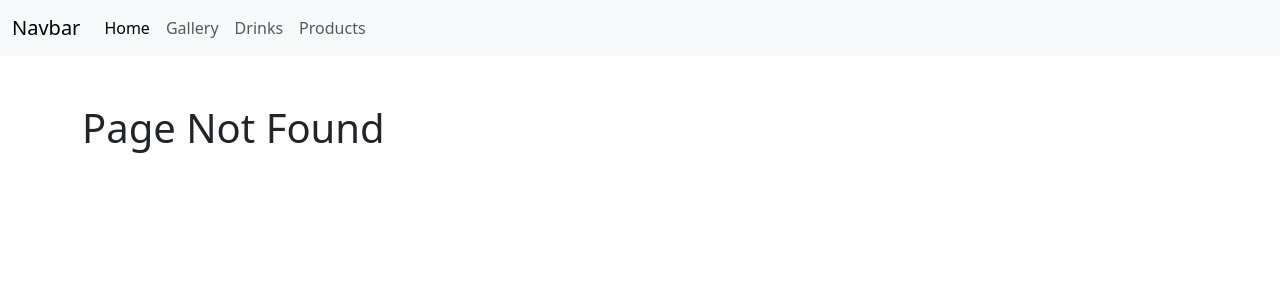
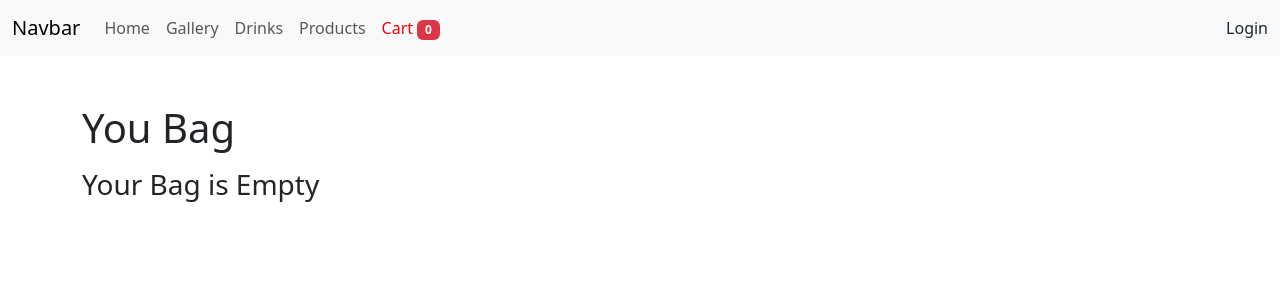
Before and after one commit to parthsinghblaze/6-feb-react-lecture, a React (Create React App) app: page /cart in a window 1280 px wide. Before the commit this address had no page. Shown: the top 300 px of the page. Built offline with nearby package versions, Linux system fonts and the light colour scheme.

Commit message:
cart, private route

```diff
--- a/src/App.js
+++ b/src/App.js
@@ -1,47 +1,62 @@
-import React from 'react'
+import React, {useState, createContext } from "react";
 // import { BrowserRouter, createBrowserRouter, RouterProvider } from 'react-router-dom'
-import { BrowserRouter, Route, Routes } from 'react-router-dom'
-import Header from './component/Header'
-import Cocktail from './pages/Cocktail'
-import Gallery from './pages/Gallery'
-import Home from './pages/Home'
-import NotFound from './pages/NotFound'
-import Product from './pages/Product'
-import ProductDetail from './pages/ProductDetail'
-import CocktailDetail from './pages/CocktailDetail'
+import { BrowserRouter, Route, Routes } from "react-router-dom";
+import Header from "./component/Header";
+import Cocktail from "./pages/Cocktail";
+import Gallery from "./pages/Gallery";
+import Home from "./pages/Home";
+import NotFound from "./pages/NotFound";
+import Product from "./pages/Product";
+import ProductDetail from "./pages/ProductDetail";
+import CocktailDetail from "./pages/CocktailDetail";
+import Login from "./pages/Login";
+import PrivateRoute from "./component/PrivateRoute";
+import Cart from "./pages/Cart";
 
+export const LoginWrapper = createContext();
 
-// const myRouter = createBrowserRouter([
-//   {
-//     path: "/",
-//     element: <Home />
-//   },
-//   {
-//     path: "/gallery",
-//     element: <Gallery />
-//   }
-// ])
+function getLocalStorageValue() {
+  let isLogin = localStorage.getItem('isLogin')
+
+  if(isLogin) {
+    return true
+  } else {
+    return false
+  }
+
+}
 
 function App() {
+
+  const [isLogin, setIsLogin] = useState(getLocalStorageValue());
+  const [cart, setCart] = useState([])
+  const [showAlert, setShowAlert] = useState(false);
+
   return (
     <>
-    <BrowserRouter>
-    <Header />
-      <Routes>
-        <Route path='/' element={<Home />} />
-        <Route path='/gallery' element={<Gallery />} />
-        <Route path='/cocktail-drinks' element={<Cocktail />} />
-        <Route path='/cocktail-drink/:cocktailId' element={<CocktailDetail />} />
-        <Route path='/product' element={<Product />} />
-        <Route path='/product/:id' element={<ProductDetail />} />
-        <Route path='*' element={<NotFound />} />
-      </Routes>
-    </BrowserRouter>
+      <BrowserRouter>
+        <LoginWrapper.Provider value={ { isLogin, setIsLogin, cart, setCart, showAlert, setShowAlert }}>
+          <Header />
+          <Routes>
+            <Route path="/" element={<Home />} />
+            <Route path="/gallery" element={<Gallery />} />
+            <Route path="/cocktail-drinks" element={<PrivateRoute><Cocktail /></PrivateRoute>} />
+            <Route
+              path="/cocktail-drink/:cocktailId"
+              element={<PrivateRoute><CocktailDetail /></PrivateRoute>}
+            />
+            <Route path="/product" element={<PrivateRoute><Product /></PrivateRoute>} />
+            <Route path="/product/:id" element={<ProductDetail />} />
+            <Route path="/login" element={<Login />} />
+            <Route path="/cart" element={<Cart />} />
+            <Route path="*" element={<NotFound />} />
+          </Routes>
+        </LoginWrapper.Provider>
+      </BrowserRouter>
       {/* <Header /> */}
       {/* <RouterProvider router={myRouter} /> */}
     </>
-
-  )
+  );
 }
 
-export default App
+export default App;
--- a/src/component/Header.jsx
+++ b/src/component/Header.jsx
@@ -1,7 +1,18 @@
-import React from "react";
-import { Link } from "react-router-dom";
+import React, { useContext } from "react";
+import { Link, useNavigate, NavLink } from "react-router-dom";
+import { LoginWrapper } from "../App";
 
 function Header() {
+  const { isLogin, setIsLogin, cart } = useContext(LoginWrapper);
+
+  const navigate = useNavigate();
+
+  function handleLogout() {
+    setIsLogin(false);
+    localStorage.removeItem("isLogin");
+    navigate("/");
+  }
+
   return (
     <nav className="navbar navbar-expand-lg bg-body-tertiary">
       <div className="container-fluid">
@@ -22,27 +33,41 @@ function Header() {
         <div className="collapse navbar-collapse" id="navbarNavDropdown">
           <ul className="navbar-nav">
             <li className="nav-item">
-              <Link to="/" className="nav-link active" aria-current="page">
+              <NavLink to="/" className="nav-link" aria-current="page">
                 Home
-              </Link>
+              </NavLink>
             </li>
             <li className="nav-item">
-              <Link to="/gallery" className="nav-link">
+              <NavLink to="/gallery" className="nav-link">
                 Gallery
-              </Link>
+              </NavLink>
             </li>
             <li className="nav-item">
-              <Link to="/cocktail-drinks" className="nav-link">
+              <NavLink to="/cocktail-drinks" className="nav-link">
                 Drinks
-              </Link>
+              </NavLink>
             </li>
             <li className="nav-item">
-              <Link to="/product" className="nav-link">
+              <NavLink to="/product" className="nav-link">
                 Products
-              </Link>
+              </NavLink>
+            </li>
+            <li className="nav-item">
+              <NavLink to="/cart" className="nav-link">
+                Cart <span className="badge bg-danger">{cart.length}</span>
+              </NavLink>
             </li>
           </ul>
         </div>
+        {isLogin ? (
+          <button className="btn btn-danger" onClick={() => handleLogout()}>
+            Logout
+          </button>
+        ) : (
+          <NavLink className="nav-link" to="/login">
+            Login
+          </NavLink>
+        )}
       </div>
     </nav>
   );
--- /dev/null
+++ b/src/component/PrivateRoute.jsx
@@ -0,0 +1,15 @@
+import React, { useContext } from "react";
+import { LoginWrapper } from "../App";
+import { Navigate } from "react-router-dom";
+
+function PrivateRoute({ children }) {
+  const { isLogin } = useContext(LoginWrapper);
+
+  if (isLogin) {
+    return <div>{children}</div>;
+  } else {
+    return <Navigate to="/login" />;
+  }
+}
+
+export default PrivateRoute;
--- /dev/null
+++ b/src/pages/Cart.jsx
@@ -0,0 +1,25 @@
+import React, { useContext } from "react";
+import { LoginWrapper } from "../App";
+
+function Cart() {
+  const { isCart, cart } = useContext(LoginWrapper);
+
+  return (
+    <div className="container py-5">
+      <h1 className="mb-3">You Bag</h1>
+
+      {cart.length === 0 && <h3>Your Bag is Empty</h3>}
+
+      {cart.map((item) => {
+        const { image, name } = item;
+        return (
+          <div className="d-flex gap-5 align-items-center mb-4">
+            <img src={image} width="50px" /> <h3>{name}</h3>
+          </div>
+        );
+      })}
+    </div>
+  );
+}
+
+export default Cart;
--- a/src/pages/CocktailDetail.jsx
+++ b/src/pages/CocktailDetail.jsx
@@ -1,6 +1,7 @@
-import React, { useEffect, useState } from "react";
+import React, { useContext, useEffect, useState } from "react";
 import { useLocation, useNavigate, useParams } from "react-router-dom";
 import Loader from "../component/Loader";
+import { LoginWrapper } from "../App";
 
 function CocktailDetail() {
   const [cocktailDetail, setCocktailDetail] = useState({});
@@ -8,6 +9,10 @@ function CocktailDetail() {
   const drinks = useParams();
   const { cocktailId } = drinks;
   const { state } = useLocation();
+
+  const { setCart, cart, showAlert, setShowAlert } = useContext(LoginWrapper);
+
+  console.log("cart", cart);
 
   const navigate = useNavigate();
 
@@ -38,12 +43,31 @@ function CocktailDetail() {
     strIngredient3,
   } = cocktailDetail;
 
+  function removeAlert() {
+    setTimeout(() => {
+      setShowAlert(false);
+    }, 3000);
+  }
+
+  function handleCart(para) {
+    setCart([...cart, para]);
+    setShowAlert(true);
+    removeAlert();
+  }
+
+  console.log("cart", cart);
+
   if (isLoading) {
     return <Loader />;
   }
 
   return (
     <div className="container py-5">
+      {showAlert && (
+        <div className="alert alert-primary" role="alert">
+          Drinks Added To your cart
+        </div>
+      )}
       <button
         onClick={() => navigate("/cocktail-drinks")}
         className="btn btn-primary"
@@ -66,6 +90,17 @@ function CocktailDetail() {
             <li>{strIngredient2}</li>
             {strIngredient3 && <li>{strIngredient3}</li>}
           </ul>
+          <button
+            className="btn btn-warning"
+            onClick={() =>
+              handleCart({
+                image: cocktailDetail.strDrinkThumb,
+                name: cocktailDetail.strDrink,
+              })
+            }
+          >
+            Add To Cart
+          </button>
         </div>
       </div>
     </div>
--- /dev/null
+++ b/src/pages/Login.jsx
@@ -0,0 +1,26 @@
+import React, { useContext } from "react";
+import { LoginWrapper } from "../App";
+import { useNavigate } from "react-router-dom";
+
+function Login() {
+  const { isLogin, setIsLogin } = useContext(LoginWrapper);
+
+  const navigate = useNavigate();
+
+  function handleLogin() {
+    setIsLogin(true);
+    localStorage.setItem("isLogin", "true");
+    navigate("/cocktail-drinks");
+  }
+
+  return (
+    <div className="container py-5">
+      <h1 className="mb-3">Please Login</h1>
+      <button className="btn btn-primary" onClick={() => handleLogin()}>
+        Login
+      </button>
+    </div>
+  );
+}
+
+export default Login;
--- a/src/style.css
+++ b/src/style.css
@@ -59,3 +59,7 @@
       transform: scale(1.0);
     }
   }
+
+  .active{
+    color: red!important;
+  }
```
